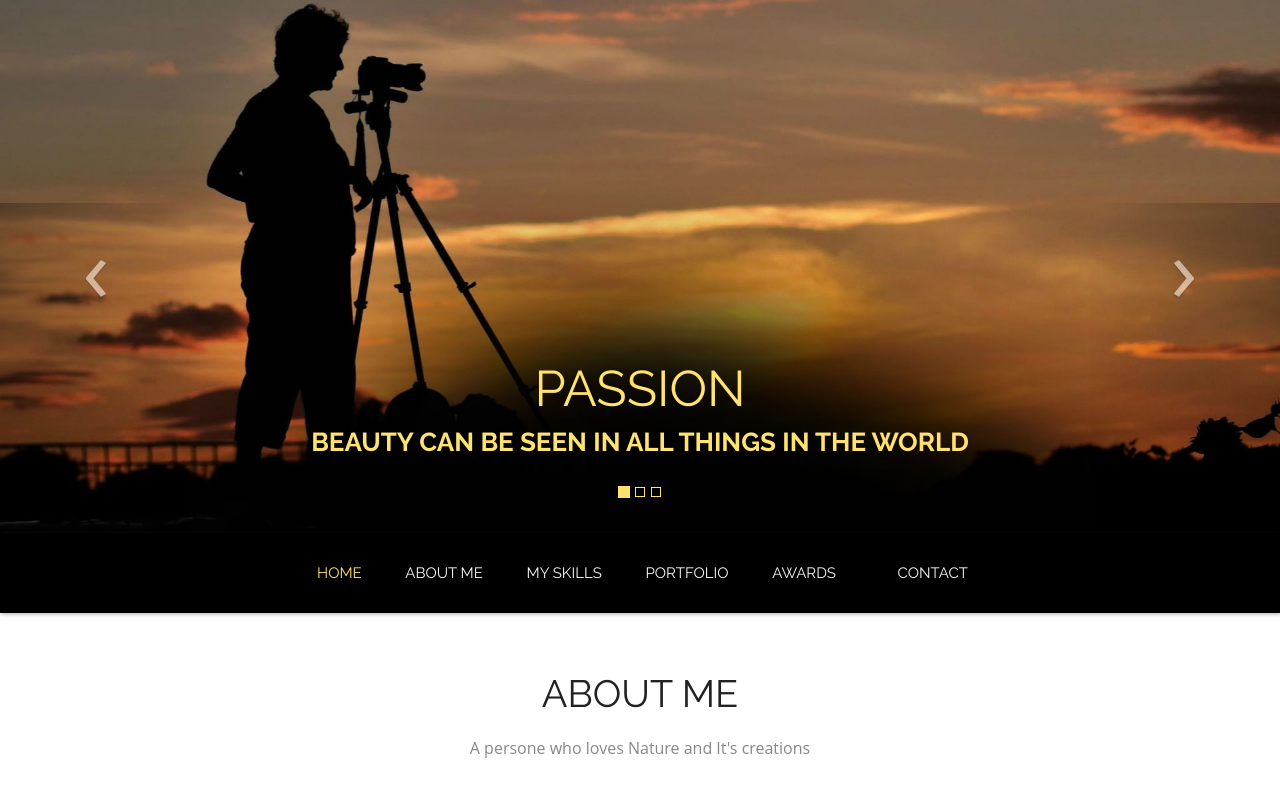
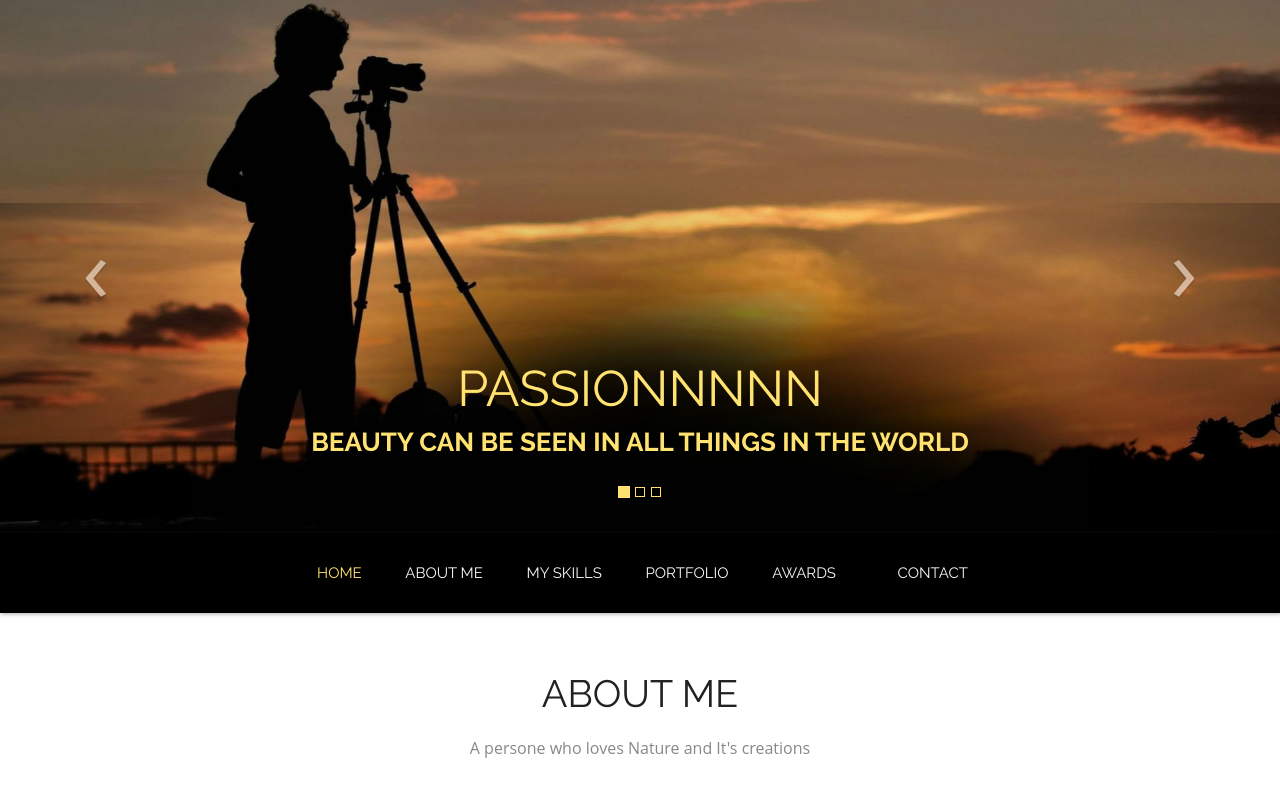
Before and after one commit to i-Moe/NoviNoviNoviSad, a plain HTML site: page index.html in a window 1280 px wide. Shown: the top 800 px of the page. Drawn offline with Linux system fonts and the light colour scheme; files that its build step writes are made by us from their sources; files whose address does not match are found by name.

Commit message:
trying to find out how to work together:) (#3)
Let's merge!

```diff
--- a/index.html
+++ b/index.html
@@ -29,7 +29,7 @@
     <div class="carousel-inner">
         <div class="active item">
 		<div class="caption zoomIn wow animated">
-              <h2>PASSION <br/><strong>Beauty can be seen in all things in the world</strong></h2>
+              <h2>PASSIONNNNN <br/><strong>Beauty can be seen in all things in the world</strong></h2>
               </div>
 
 		<img class="" src="img/slide1.jpg" alt=""></div>
```
